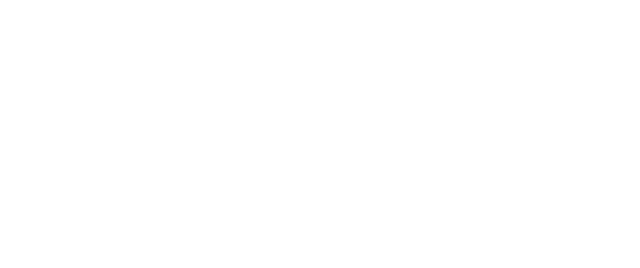
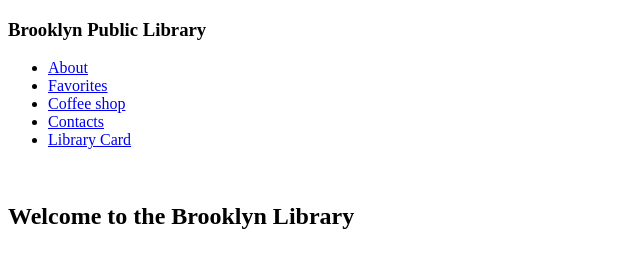
Before and after one commit to anastasiyapt/libraryRS_0, a plain HTML site: page index.html in a window 1280 px wide. Shown: the whole page, without its empty margins (0-640 px from the left). Drawn offline with Linux system fonts and the light colour scheme.

Commit message:
feat: add header content

```diff
--- a/index.html
+++ b/index.html
@@ -7,6 +7,32 @@
     <link rel="stylesheer" href="styles.css">
 </head>
 <body>
-
+    <header class="header">
+        <div class="wrapper">
+            <h3>Brooklyn Public Library</h3>
+            <nav>
+                <ul>
+                    <li><a href="#">About</a></li>
+                    <li><a href="#">Favorites</a></li>
+                    <li><a href="#">Coffee shop</a></li>
+                    <li><a href="#">Contacts</a></li>
+                    <li><a href="#">Library Card</a></li>
+                </ul>
+            </nav>
+            <a href="#">
+                <span></span>
+                <img src="" alt="">
+            </a>
+        </div>
+    </header>
+    <main>
+        <section class="welcome">
+            <div class="wrapper">
+                <div class="welcome__text">
+                    <h1>Welcome to the Brooklyn Library</h1>
+                </div>
+            </div>
+        </section>
+    </main>
 </body>
 </html>
```
